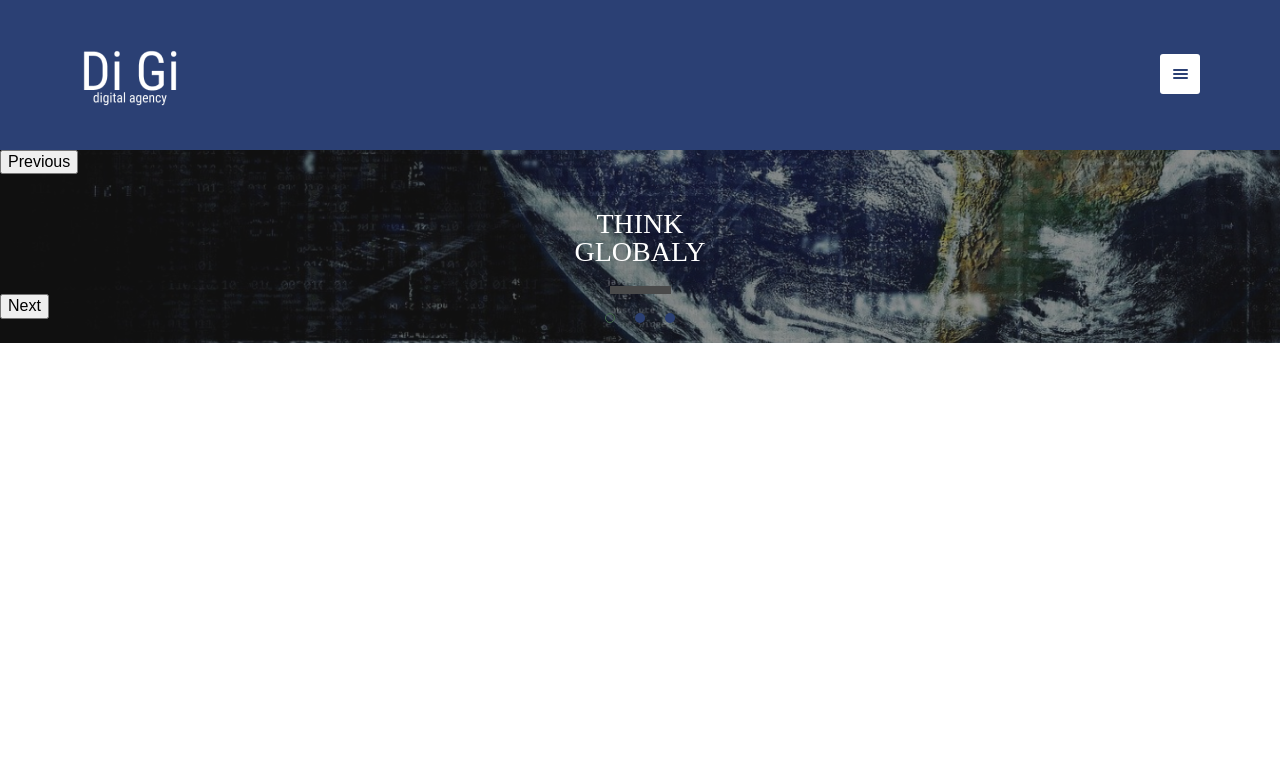
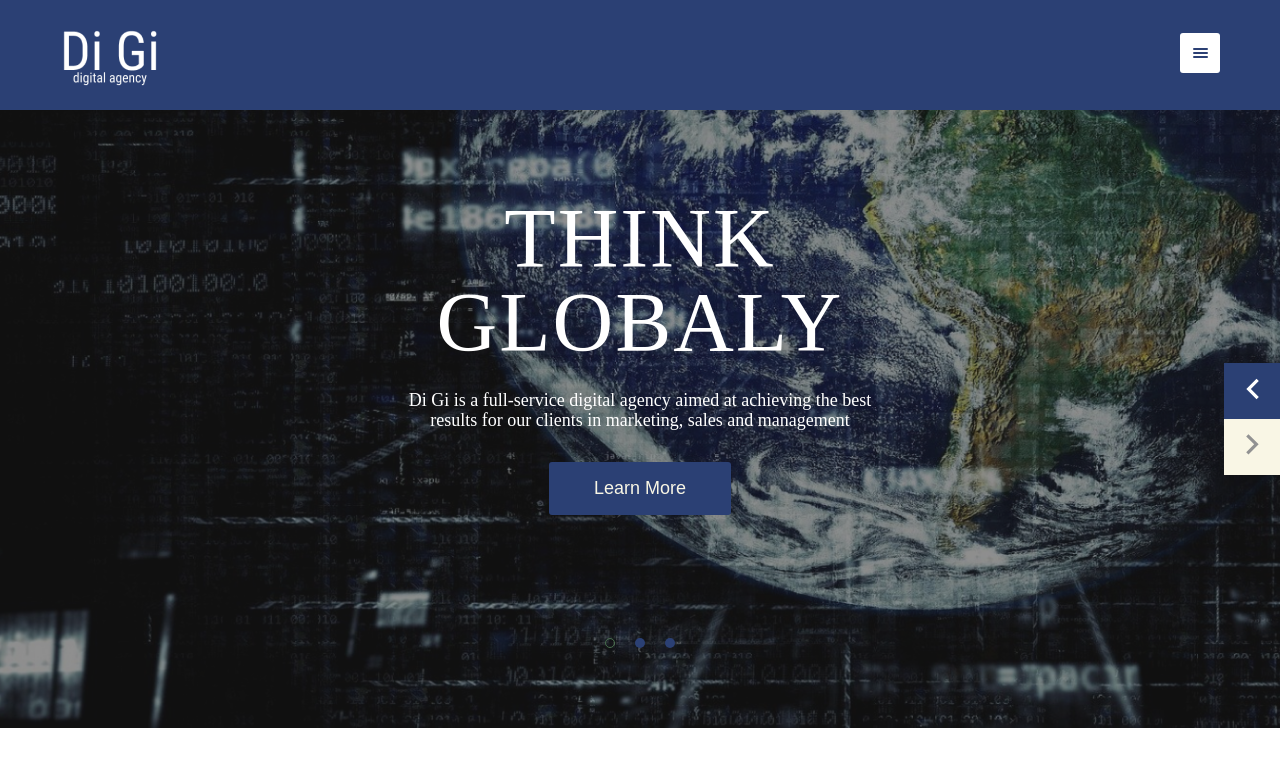
Before and after one commit to craftingweb/MobileFirst, a plain HTML site: page index.html in a window 1280 px wide. Drawn offline with nearby package versions, Linux system fonts and the light colour scheme; a web font is replaced by a local one.

Commit message:
header @600, 768, 1024, 1440

```diff
--- a/index.html
+++ b/index.html
@@ -32,12 +32,27 @@
       <div class="top-slider">
         <div class="top-slider__item">
           <h3 class="top-slider__title">Think Globaly</h3>
+          <p class="top-slider__text">
+            Di Gi is a full-service digital agency aimed at achieving the best
+            results for our clients in marketing, sales and management
+          </p>
+          <button class="top-slider__btn">Learn More</button>
         </div>
         <div class="top-slider__item">
           <h3 class="top-slider__title">Think Globaly</h3>
+          <p class="top-slider__text">
+            Di Gi is a full-service digital agency aimed at achieving the best
+            results for our clients in marketing, sales and management
+          </p>
+          <button class="top-slider__btn">Learn More</button>
         </div>
         <div class="top-slider__item">
           <h3 class="top-slider__title">Think Globaly</h3>
+          <p class="top-slider__text">
+            Di Gi is a full-service digital agency aimed at achieving the best
+            results for our clients in marketing, sales and management
+          </p>
+          <button class="top-slider__btn">Learn More</button>
         </div>
       </div>
     </section>
--- a/js/main.js
+++ b/js/main.js
@@ -3,6 +3,10 @@ $(function () {
     dots: true,
     slidesToShow: 1,
     slidesToScroll: 1,
+    nextArrow:
+      '<button type="button" class="slick-next slick-arrow"><img src="/images/back.svg"></button>',
+    prevArrow:
+      '<button type="button" class="slick-prev slick-arrow"><img src="/images/forward.svg"></button>',
     responsive: [
       {
         breakpoint: 1024,
--- a/scss/style.scss
+++ b/scss/style.scss
@@ -18,6 +18,10 @@ h4,
 h5,
 h6 {
   margin: 0;
+}
+
+button {
+  padding: 0;
 }
 
 ul,
@@ -94,6 +98,12 @@ body {
   background-position: center;
 }
 
+@media (min-width: 640px) {
+  .head {
+    min-height: 386px;
+  }
+}
+
 .top-slider {
   min-height: 193px;
   background: rgba(33, 33, 33, 0.5);
@@ -123,6 +133,13 @@ body {
       width: 61px;
     }
   }
+  &__btn {
+    display: none;
+  }
+  &__text {
+    display: none;
+  }
+
   .slick-dots {
     display: flex;
     justify-content: center;
@@ -148,3 +165,113 @@ body {
     }
   }
 }
+
+@media (min-width: 640px) {
+  .top-slider {
+    &__item {
+      min-height: 386px;
+    }
+    &__title {
+      font-size: 60px;
+      line-height: 60px;
+      padding: 55px 0 15px;
+      margin: 0 auto 30px;
+      max-width: 450px;
+    }
+    &__btn {
+      display: block;
+      margin: 0 auto 113px;
+      font-size: 18px;
+      background-color: $accent;
+      color: $bg-color;
+      padding: 16px 45px;
+      border: none;
+      border-radius: 3px;
+    }
+    .slick-dots {
+      bottom: 50px;
+    }
+    .slick-arrow {
+      height: 56px;
+      width: 56px;
+      position: absolute;
+      border: none;
+      right: 0;
+      z-index: 5;
+    }
+    .slick-prev {
+      background-color: $accent;
+      top: calc(50% - 56px);
+    }
+
+    .slick-next {
+      background-color: $bg-color;
+      bottom: calc(50% - 56px);
+    }
+  }
+  .head {
+    background-position: center center;
+  }
+}
+
+@media (min-width: 768px) {
+  .top-slider {
+    &__item {
+      min-height: 465px;
+    }
+    &__title {
+      padding: 87px 0 0;
+      margin: 0 auto 0;
+      &::after {
+        display: none;
+      }
+    }
+    &__text {
+      padding: 25px 0 32px;
+      font-family: "RobotoCondensed-Regular";
+      font-size: 18px;
+      line-height: 20px;
+      font-weight: 400;
+      display: block;
+      max-width: 500px;
+      margin: 0 auto;
+    }
+  }
+}
+
+@media (min-width: 1024px) {
+  .top-slider {
+    &__item {
+      min-height: 618px;
+    }
+    &__title {
+      font-size: 84px;
+      line-height: 84px;
+      letter-spacing: 2px;
+    }
+    .slick-dots {
+      bottom: 80px;
+    }
+  }
+  .container {
+    padding: 20px;
+  }
+}
+
+@media (min-width: 1440px) {
+  .top-slider {
+    &__item {
+      min-height: 668px;
+    }
+    &__title {
+      padding-top: 107px;
+      font-size: 96px;
+      line-height: 96px;
+      letter-spacing: 2px;
+    }
+    &__.text {
+      font-size: 24px;
+      line-height: 26px;
+    }
+  }
+}
--- a/scss/vars.scss
+++ b/scss/vars.scss
@@ -1,2 +1,3 @@
 $accent: #2b4074;
 $text-color: #4a4a4a;
+$bg-color: #f9f6e5;
```
Also changed, not shown: css/style.css, images/back.svg (added), images/forward.svg (added), 1 other file.
